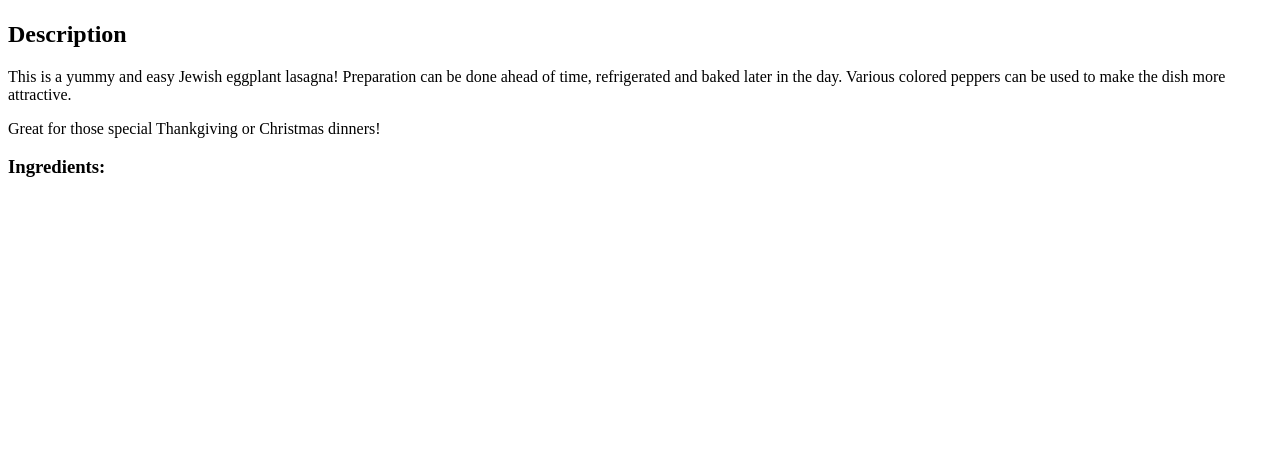
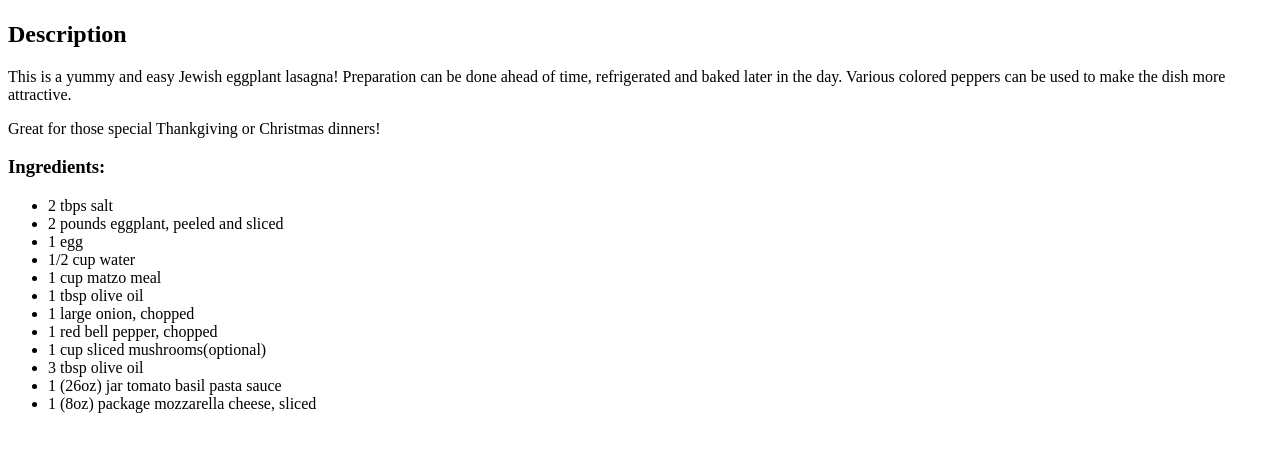
Before and after one commit to zyaka/my-playground, a plain HTML site: page recipes/lasagna.html in a window 1280 px wide. Shown: the part 99-550 px from the top of the page. Drawn offline with Linux system fonts and the light colour scheme.

Commit message:
Added unordered list of ingredients

```diff
--- a/recipes/lasagna.html
+++ b/recipes/lasagna.html
@@ -13,5 +13,19 @@
     <p>This is a yummy and easy Jewish eggplant lasagna! Preparation can be done ahead of time, refrigerated and baked later in the day. Various colored peppers can be used to make the dish more attractive.</p>
     <p>Great for those special Thankgiving or Christmas dinners!</p>
     <h3>Ingredients:</h3>
+    <ul>
+        <li>2 tbps salt</li>
+        <li>2 pounds eggplant, peeled and sliced</li>
+        <li>1 egg</li>
+        <li>1/2 cup water</li>
+        <li>1 cup matzo meal</li>
+        <li>1 tbsp olive oil</li>
+        <li>1 large onion, chopped</li>
+        <li>1 red bell pepper, chopped</li>
+        <li>1 cup sliced mushrooms(optional)</li>
+        <li>3 tbsp olive oil</li>
+        <li>1 (26oz) jar tomato basil pasta sauce</li>
+        <li>1 (8oz) package mozzarella cheese, sliced</li>
+    </ul>
 </body>
 </html>
```
